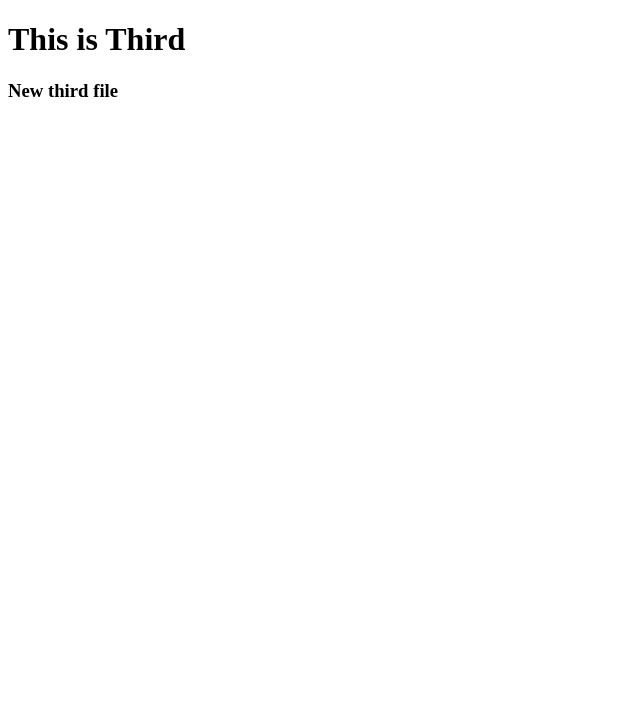
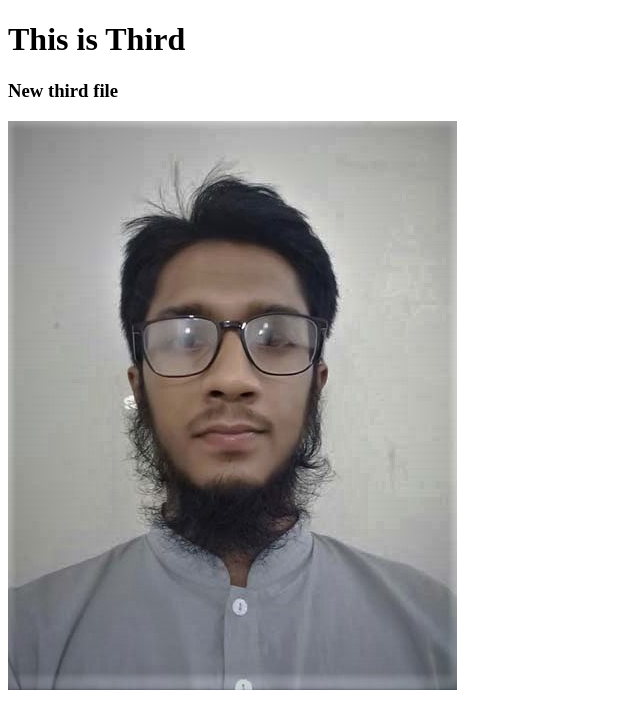
Before and after one commit to imtiaz-142/my-third-repo, a plain HTML site: page index.html in a window 1280 px wide. Shown: the whole page, without its empty margins (0-640 px from the left). Drawn offline with Linux system fonts and the light colour scheme.

Commit message:
added imtiaz

```diff
--- a/index.html
+++ b/index.html
@@ -9,5 +9,6 @@
 <body>
     <h1>This is Third</h1>
     <h3>New third file</h3>
+    <img src="imtiaz pic.jpg" alt="">
 </body>
 </html>
```
Also changed, not shown: Imtiaz pic.jpg (added).
